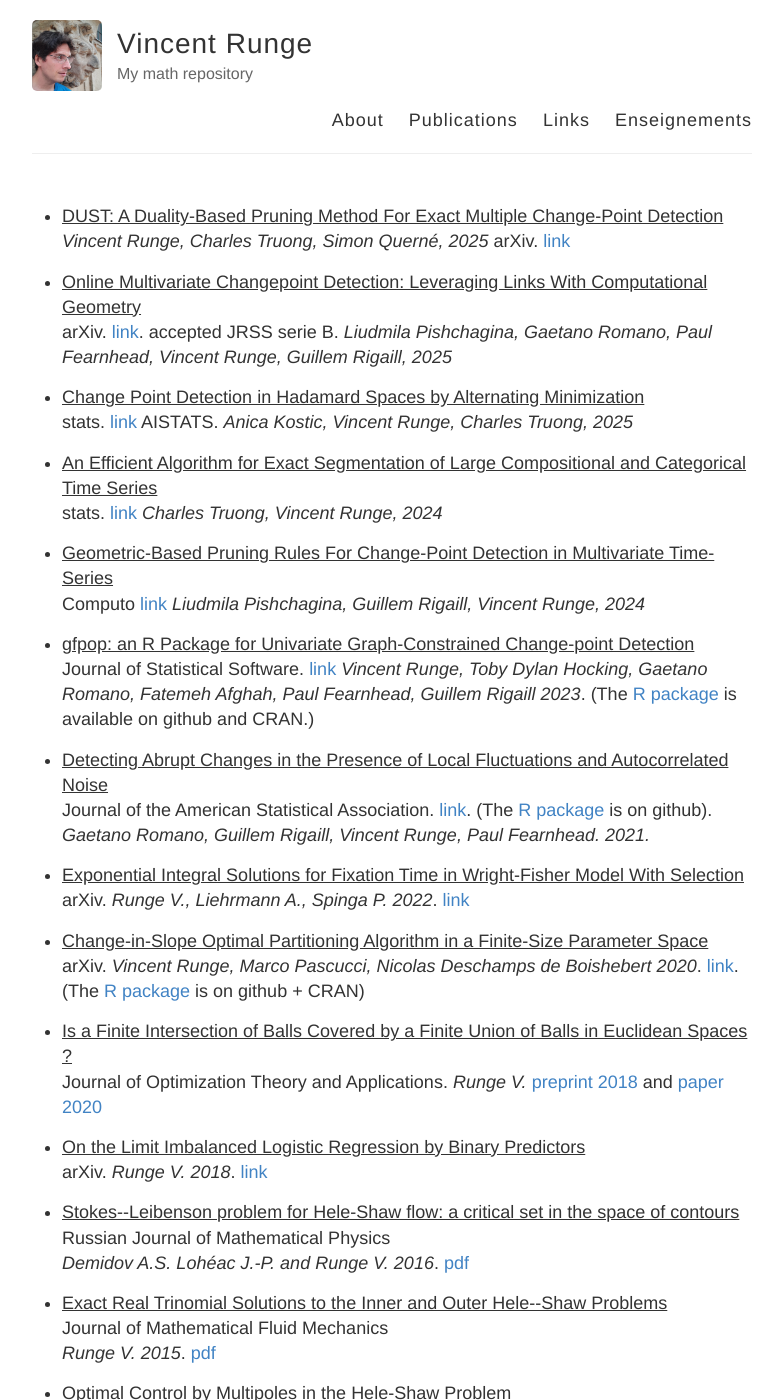
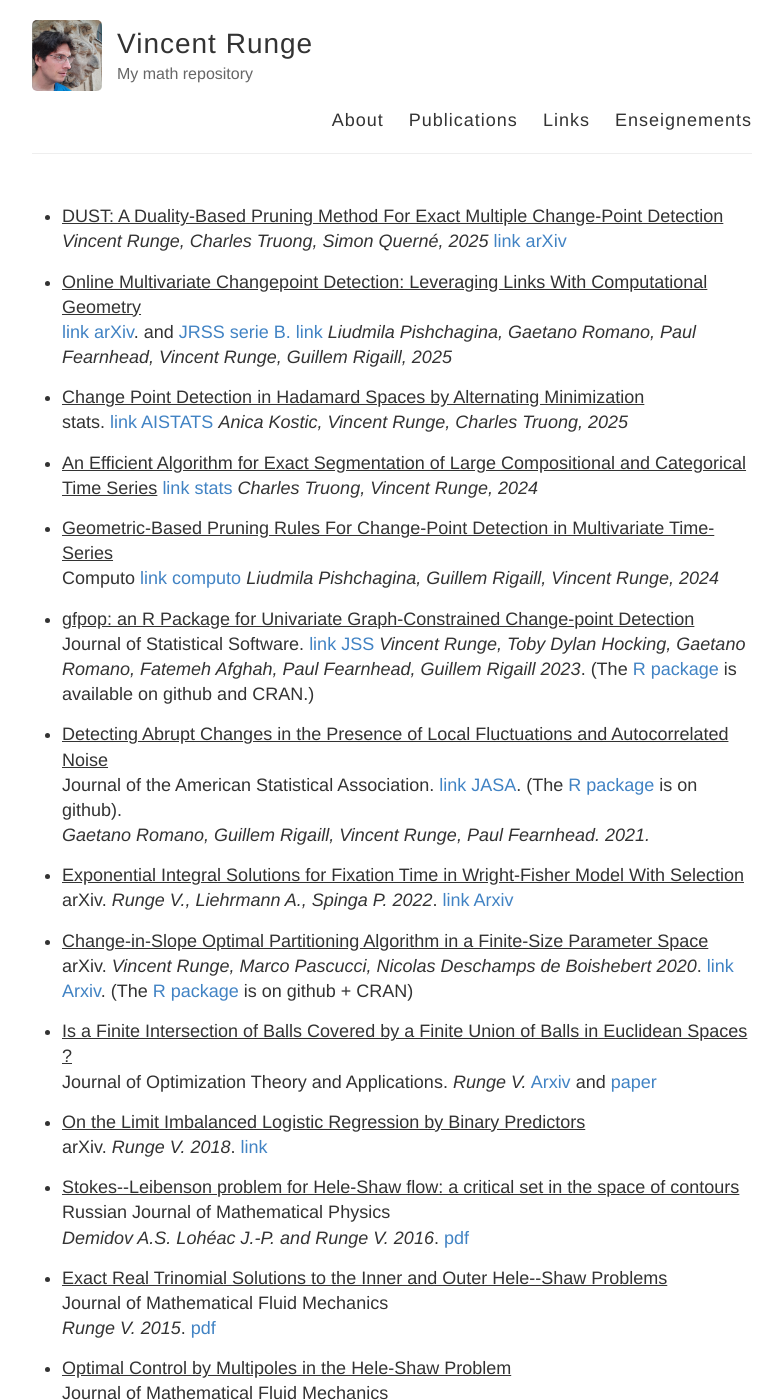
Before and after one commit to vincentrunge/vincentrunge.github.io, a Jekyll site: the page built from Publications.md, in a window 1280 px wide and 1400 px high. Shown: the whole window, without its empty margins (248-1031 px from the left). Built offline with Jekyll 4.4.1, drawn with Linux system fonts in a browser that asks for light colours.

Commit message:
Update Publications.md

```diff
--- a/Publications.md
+++ b/Publications.md
@@ -6,42 +6,41 @@ permalink: /Publications/
 
 
 * <u>DUST: A Duality-Based Pruning Method For Exact Multiple Change-Point Detection </u>
-*Vincent Runge, Charles Truong, Simon Querné, 2025* arXiv. [link](https://arxiv.org/abs/2507.02467)
+*Vincent Runge, Charles Truong, Simon Querné, 2025* [link arXiv](https://arxiv.org/abs/2507.02467)
 
 * <u>Online Multivariate Changepoint Detection: Leveraging Links With Computational Geometry</u>
-arXiv. [link](https://arxiv.org/abs/2311.01174).
-accepted JRSS serie B. *Liudmila Pishchagina, Gaetano Romano, Paul Fearnhead, Vincent Runge, Guillem Rigaill, 2025*
+[link arXiv](https://arxiv.org/abs/2311.01174).
+and [JRSS serie B. link](https://academic.oup.com/jrsssb/advance-article-abstract/doi/10.1093/jrsssb/qkaf046/8223216?redirectedFrom=fulltext) *Liudmila Pishchagina, Gaetano Romano, Paul Fearnhead, Vincent Runge, Guillem Rigaill, 2025*
 
 * <u>Change Point Detection in Hadamard Spaces by Alternating Minimization</u>
-stats. [link](https://openreview.net/forum?id=Leyh3mDyof)
-AISTATS. *Anica Kostic, Vincent Runge, Charles Truong, 2025*
+stats. [link AISTATS](https://openreview.net/forum?id=Leyh3mDyof)
+*Anica Kostic, Vincent Runge, Charles Truong, 2025*
 
-* <u>An Efficient Algorithm for Exact Segmentation of Large Compositional and Categorical Time Series</u>
-stats. [link](http://dx.doi.org/10.1002/sta4.70012)
+* <u>An Efficient Algorithm for Exact Segmentation of Large Compositional and Categorical Time Series</u> [link stats](http://dx.doi.org/10.1002/sta4.70012)
 *Charles Truong, Vincent Runge, 2024*
 
 * <u>Geometric-Based Pruning Rules For Change-Point Detection in Multivariate Time-Series</u>
-Computo [link](https://openreview.net/pdf/e64991a58e37bf3171dd9b03a4248dfc1f283167.pdf)
+Computo [link computo](https://openreview.net/pdf/e64991a58e37bf3171dd9b03a4248dfc1f283167.pdf)
 *Liudmila Pishchagina, Guillem Rigaill, Vincent Runge, 2024*
 
 * <u>gfpop: an R Package for Univariate Graph-Constrained Change-point Detection</u>
 Journal of Statistical Software.
-[link](https://www.jstatsoft.org/article/view/v106i06)
+[link JSS](https://www.jstatsoft.org/article/view/v106i06)
 *Vincent Runge, Toby Dylan Hocking, Gaetano Romano, Fatemeh Afghah, Paul Fearnhead, Guillem Rigaill 2023*. (The [R package](https://github.com/vrunge/gfpop) is available on github and CRAN.)
 
 * <u>Detecting Abrupt Changes in the Presence of Local Fluctuations and Autocorrelated Noise</u>
  Journal of the American Statistical Association.
- [link](https://www.tandfonline.com/doi/full/10.1080/01621459.2021.1909598). (The [R package](https://github.com/gtromano/DeCAFS) is on github).
+ [link JASA](https://www.tandfonline.com/doi/full/10.1080/01621459.2021.1909598). (The [R package](https://github.com/gtromano/DeCAFS) is on github).
  *Gaetano Romano, Guillem Rigaill, Vincent Runge, Paul Fearnhead. 2021.*
 
 * <u>Exponential Integral Solutions for Fixation Time in Wright-Fisher Model With Selection</u>
-arXiv. *Runge V., Liehrmann A., Spinga P. 2022*. [link](https://arxiv.org/abs/2205.06480)
+arXiv. *Runge V., Liehrmann A., Spinga P. 2022*. [link Arxiv](https://arxiv.org/abs/2205.06480)
 
 * <u>Change-in-Slope Optimal Partitioning Algorithm in a Finite-Size Parameter Space</u>
-arXiv. *Vincent Runge, Marco Pascucci, Nicolas Deschamps de Boishebert 2020*. [link](https://arxiv.org/abs/2012.11573). (The [R package](https://github.com/vrunge/slopeOP) is on github + CRAN)
+arXiv. *Vincent Runge, Marco Pascucci, Nicolas Deschamps de Boishebert 2020*. [link Arxiv](https://arxiv.org/abs/2012.11573). (The [R package](https://github.com/vrunge/slopeOP) is on github + CRAN)
 
 * <u>Is a Finite Intersection of Balls Covered by a Finite Union of Balls in Euclidean Spaces ?</u>
- Journal of Optimization Theory and Applications. *Runge V.* [preprint 2018](https://arxiv.org/abs/1804.06699) and [paper 2020](https://link.springer.com/article/10.1007/s10957-020-01762-2)
+ Journal of Optimization Theory and Applications. *Runge V.* [Arxiv](https://arxiv.org/abs/1804.06699) and [paper](https://link.springer.com/article/10.1007/s10957-020-01762-2)
 
 * <u>On the Limit Imbalanced Logistic Regression by Binary Predictors</u>
 arXiv. *Runge V. 2018*. [link](https://arxiv.org/abs/1703.08995)
```
